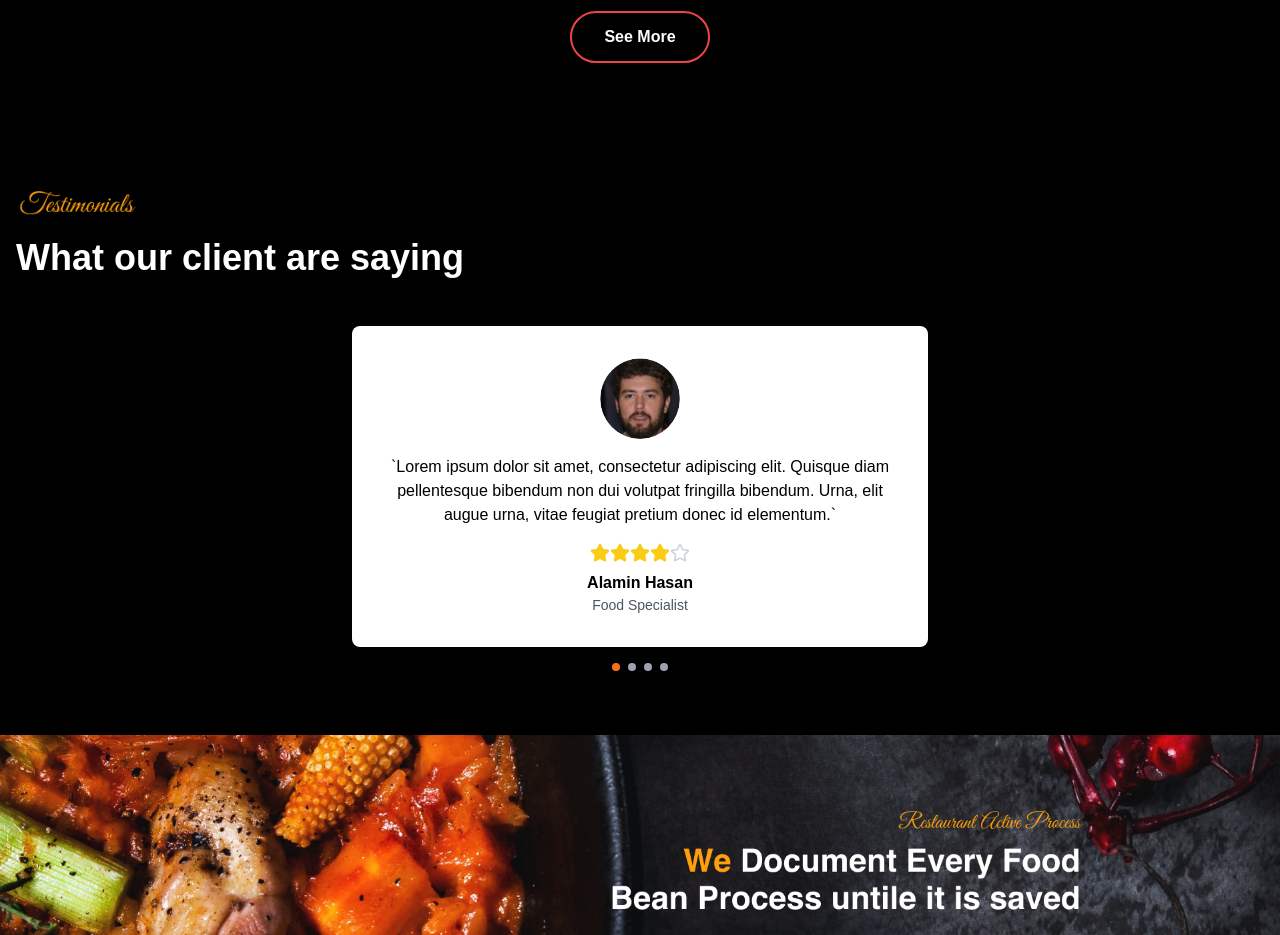
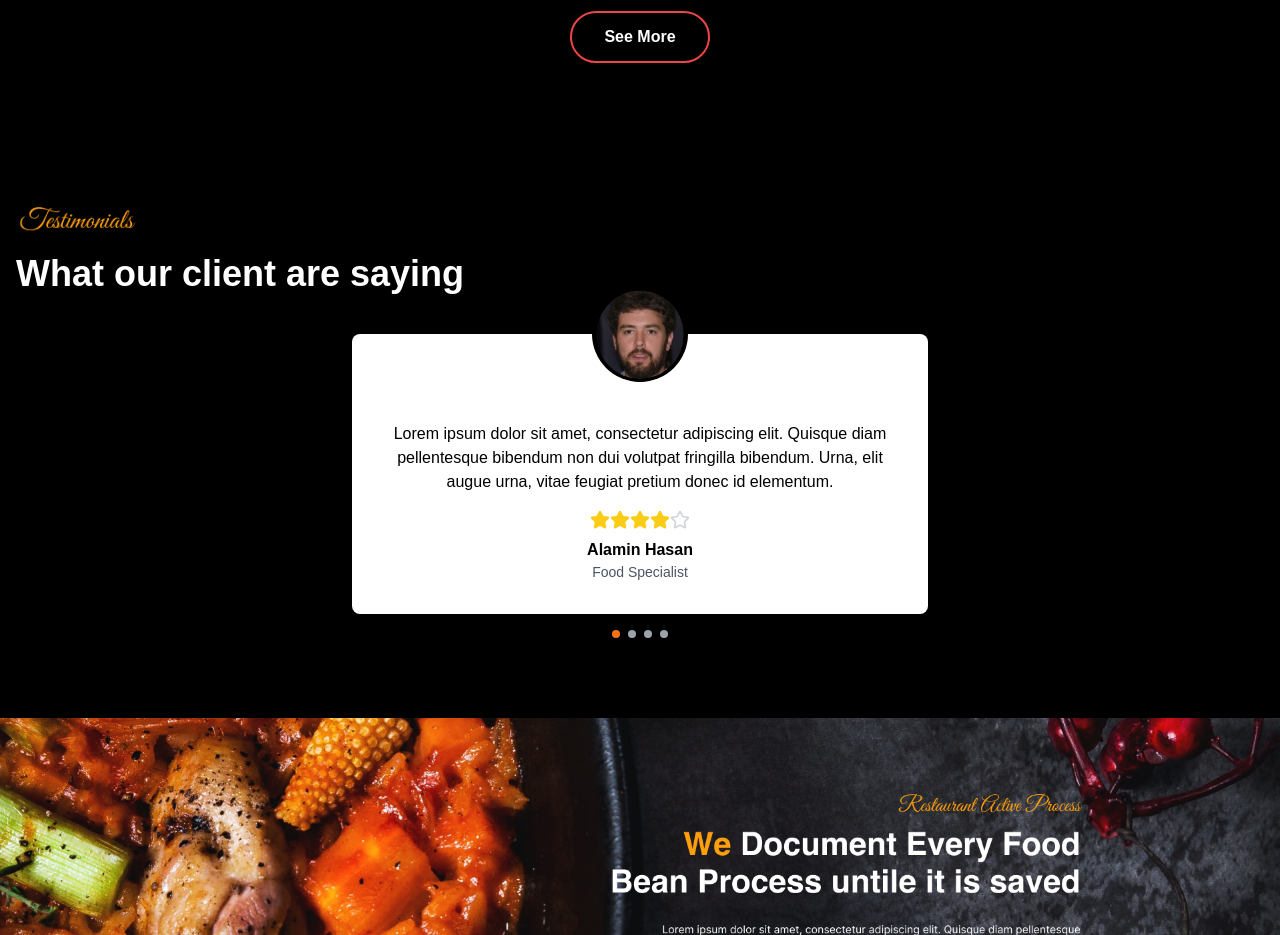
Before and after one commit to Tahasaif3/Figma-Templa-9-Hackathon, a Next.js app: page / in a window 1280 px wide. Shown: the part 5040-5975 px from the top of the page. Built offline with nearby package versions, Linux system fonts and the light colour scheme.

Commit message:
testimonial.tsx

```diff
--- a/components/testimonial.tsx
+++ b/components/testimonial.tsx
@@ -13,24 +13,29 @@ const testimonials = [
 
 export default function TestimonialSection() {
   return (
-    <section className="bg-black text-white py-12 md:py-16">
+    <section className="bg-black text-white py-16 md:py-20">
       <div className="container mx-auto px-4 max-w-7xl">
-        <div className="text-start mb-8 md:mb-12">
+        <div className="text-start mb-12 md:mb-8">
           <Image src='/Testimonials.png' alt="Testimonials heading" width={123} height={40} className='mb-3 mr-96' />
           <h3 className="text-2xl md:text-4xl font-bold mt-4 text-white">What our client are saying</h3>
         </div>
 
-        <div className="relative max-w-xl mx-auto">
-          <div className="bg-white text-black p-6 md:p-8 rounded-lg shadow-lg">
-            <Image
-              src={testimonials[0].image}
-              alt={testimonials[0].name}
-              width={80}
-              height={80}
-              className="rounded-full mx-auto mb-4"
-            />
+        <div className="relative max-w-xl mx-auto mt-16 md:mt-8">
+          <div className="bg-white text-black mt-10 p-6 md:p-8 rounded-lg shadow-lg pt-20 relative">
+            <div className="absolute -top-12 left-1/2 transform -translate-x-1/2">
+              <div className="w-24 h-24 rounded-full bg-black p-1">
+                <Image
+                  src={testimonials[0].image}
+                  alt={testimonials[0].name}
+                  width={96}
+                  height={96}
+                  className="rounded-full"
+                />
+              </div>
+            </div>
+            <div className="text-orange-500 text-4xl font-serif text-center mb-4">"</div>
             <blockquote className="text-center text-sm md:text-base mb-4">
-              `{testimonials[0].quote}`
+              {testimonials[0].quote}
             </blockquote>
             <div className="flex justify-center mb-2">
               {[...Array(5)].map((_, i) => (
```
